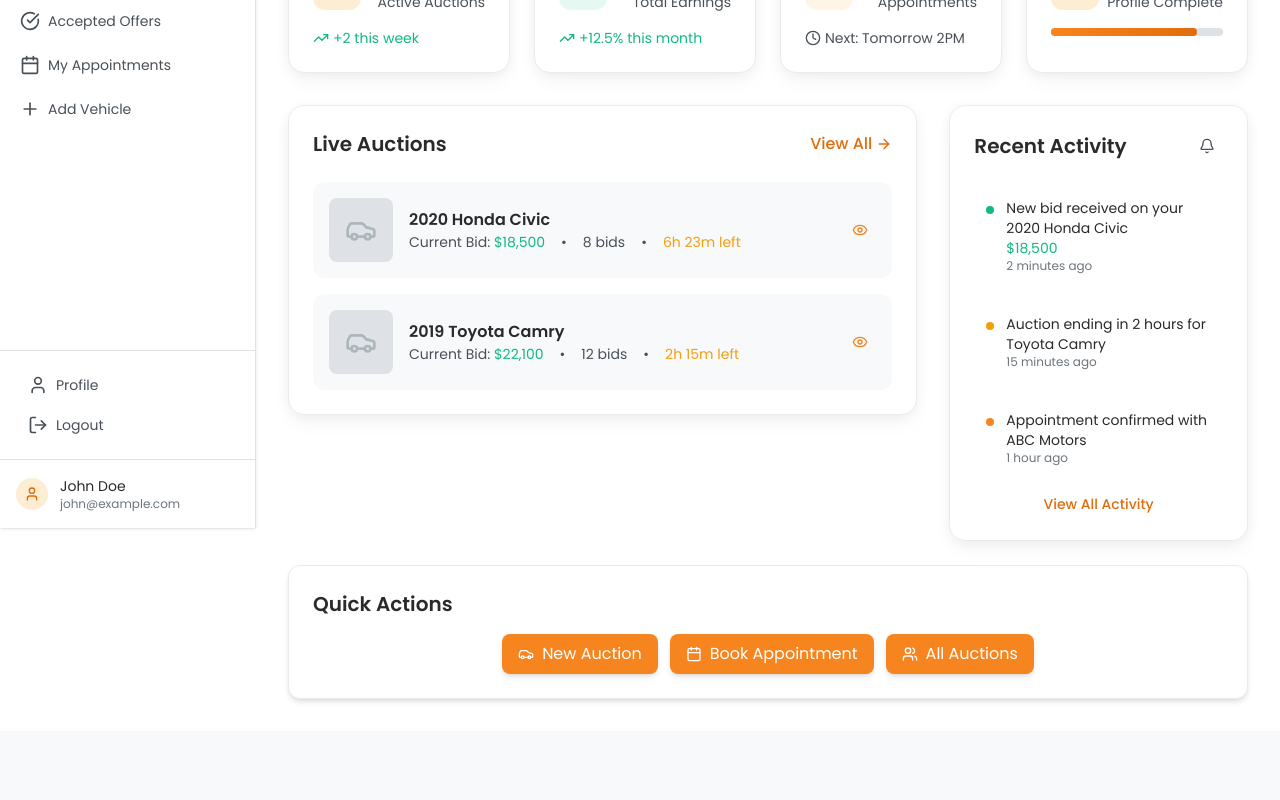
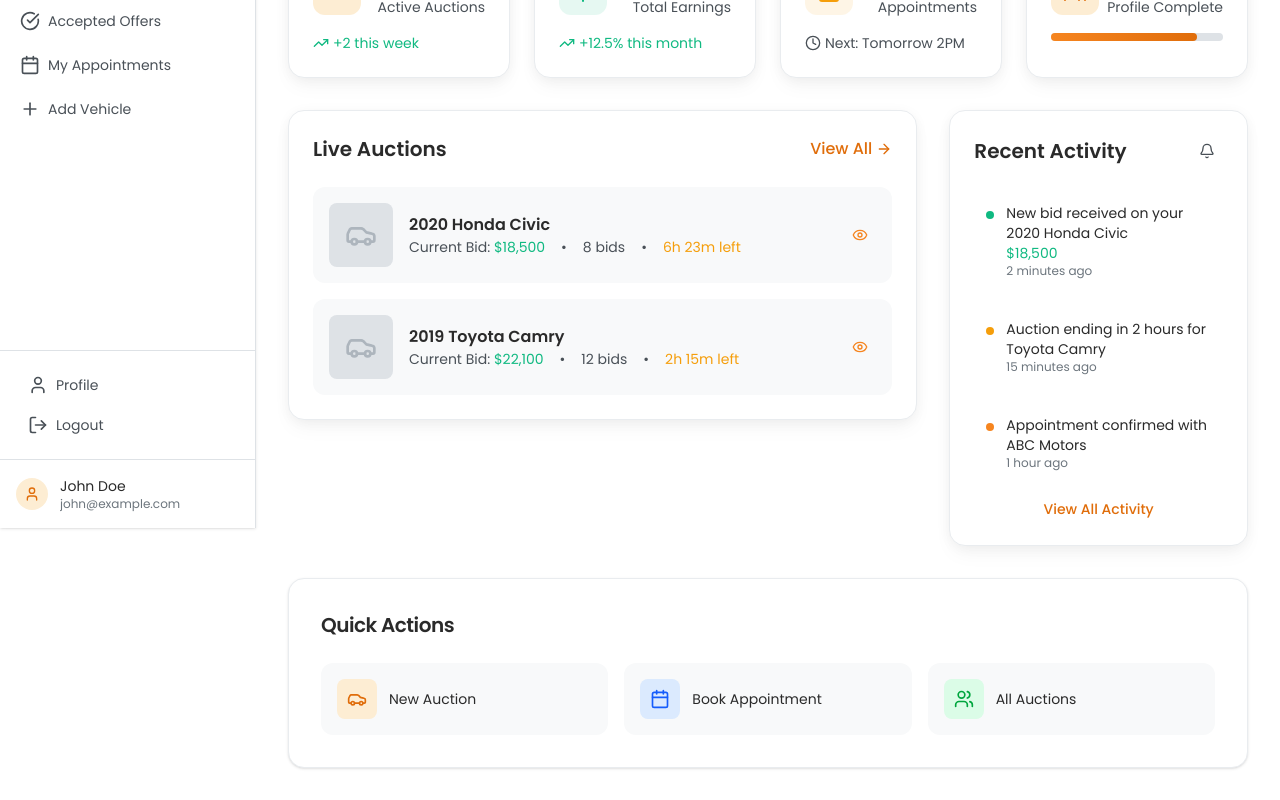
Before and after one commit to Ritesh-netzoptimize/amacar-revamped, a React (Vite) app: page /dashboard in a window 1280 px wide. Shown: the part 272-1072 px from the top of the page. Before the commit the page ends 1003 px from the top, so only its background shows below. Built offline with nearby package versions, Linux system fonts and the light colour scheme.

Commit message:
Fixed dashboard

```diff
--- a/src/Pages/Dashboard.jsx
+++ b/src/Pages/Dashboard.jsx
@@ -76,6 +76,15 @@ const Dashboard = () => {
       y: 0,
       transition: { duration: 0.5, ease: "easeOut" },
     },
+  };
+
+  const actionVariants = {
+    hover: {
+      scale: 1.05,
+      boxShadow: "0 8px 24px rgba(0, 0, 0, 0.1)",
+      transition: { duration: 0.3, ease: "easeOut" },
+    },
+    tap: { scale: 0.95, transition: { duration: 0.2 } },
   };
 
   return (
@@ -268,35 +277,46 @@ const Dashboard = () => {
           {/* Quick Actions */}
           <motion.div
             variants={itemVariants}
-            className="mt-6"
+            className="mt-8"
           >
-            <div className="card p-6 bg-white shadow-md rounded-xl">
-              <h2 className="text-xl font-bold text-neutral-800 mb-4">Quick Actions</h2>
-              <div className="flex flex-wrap justify-center gap-3">
-                <motion.button
-                  whileHover={{ scale: 1.1 }}
-                  whileTap={{ scale: 0.95 }}
-                  className="flex items-center justify-center space-x-2 px-4 py-2 rounded-lg bg-primary-500 text-white font-medium shadow-md hover:shadow-lg hover:bg-primary-600 transition-all duration-200"
+            <div className="card p-8 bg-white rounded-2xl shadow-sm">
+              <h2 className="text-xl font-semibold text-neutral-800 mb-6 tracking-tight">
+                Quick Actions
+              </h2>
+              <div className="grid grid-cols-1 sm:grid-cols-3 gap-4">
+                <motion.div
+                  variants={actionVariants}
+                  whileHover="hover"
+                  whileTap="tap"
+                  className="flex items-center space-x-3 p-4 bg-neutral-50 rounded-xl hover:bg-gradient-to-r hover:from-primary-50 hover:to-primary-100 cursor-pointer transition-all duration-300"
                 >
-                  <Car className="w-4 h-4" />
-                  <span>New Auction</span>
-                </motion.button>
-                <motion.button
-                  whileHover={{ scale: 1.1 }}
-                  whileTap={{ scale: 0.95 }}
-                  className="flex items-center justify-center space-x-2 px-4 py-2 rounded-lg bg-primary-500 text-white font-medium shadow-md hover:shadow-lg hover:bg-primary-600 transition-all duration-200"
+                  <div className="w-10 h-10 bg-primary-100 rounded-lg flex items-center justify-center">
+                    <Car className="w-5 h-5 text-primary-600" />
+                  </div>
+                  <span className="text-sm font-medium text-neutral-800">New Auction</span>
+                </motion.div>
+                <motion.div
+                  variants={actionVariants}
+                  whileHover="hover"
+                  whileTap="tap"
+                  className="flex items-center space-x-3 p-4 bg-neutral-50 rounded-xl hover:bg-gradient-to-r hover:from-blue-50 hover:to-blue-100 cursor-pointer transition-all duration-300"
                 >
-                  <Calendar className="w-4 h-4" />
-                  <span>Book Appointment</span>
-                </motion.button>
-                <motion.button
-                  whileHover={{ scale: 1.1 }}
-                  whileTap={{ scale: 0.95 }}
-                  className="flex items-center justify-center space-x-2 px-4 py-2 rounded-lg bg-primary-500 text-white font-medium shadow-md hover:shadow-lg hover:bg-primary-600 transition-all duration-200"
+                  <div className="w-10 h-10 bg-blue-100 rounded-lg flex items-center justify-center">
+                    <Calendar className="w-5 h-5 text-blue-600" />
+                  </div>
+                  <span className="text-sm font-medium text-neutral-800">Book Appointment</span>
+                </motion.div>
+                <motion.div
+                  variants={actionVariants}
+                  whileHover="hover"
+                  whileTap="tap"
+                  className="flex items-center space-x-3 p-4 bg-neutral-50 rounded-xl hover:bg-gradient-to-r hover:from-green-50 hover:to-green-100 cursor-pointer transition-all duration-300"
                 >
-                  <Users className="w-4 h-4" />
-                  <span>All Auctions</span>
-                </motion.button>
+                  <div className="w-10 h-10 bg-green-100 rounded-lg flex items-center justify-center">
+                    <Users className="w-5 h-5 text-green-600" />
+                  </div>
+                  <span className="text-sm font-medium text-neutral-800">All Auctions</span>
+                </motion.div>
               </div>
             </div>
           </motion.div>
--- a/src/components/Layout/DashboardLayout/DashboardLayout.jsx
+++ b/src/components/Layout/DashboardLayout/DashboardLayout.jsx
@@ -116,7 +116,7 @@ const DashboardLayout = ({ children }) => {
         } pt-16 lg:pt-0`}
       >
         {/* Desktop Header */}
-        <div className="hidden lg:block bg-white border-b border-neutral-200 shadow-md">
+        <div className="hidden h-20 lg:block bg-white border-b border-neutral-200 shadow-md">
           <div className="flex items-center justify-between px-6 py-4 bg-gradient-to-r from-white to-neutral-50">
             {/* Left Side: Search Bar */}
             <div className="flex items-center flex-1 max-w-lg">
--- a/src/components/Layout/Sidebar/Sidebar.jsx
+++ b/src/components/Layout/Sidebar/Sidebar.jsx
@@ -68,7 +68,7 @@ const Sidebar = ({ isCollapsed, onToggle }) => {
           {/* Toggle Button - Fixed position */}
           <button
             onClick={onToggle}
-            className={`absolute top-6 z-50 p-1.5 bg-white border border-neutral-200 rounded-full shadow-sm hover:bg-neutral-50 transition-all duration-200 focus:outline-none focus:ring-2 focus:ring-primary-200 ${
+            className={`cursor-pointer absolute top-16 z-50 p-1.5 bg-white border border-neutral-200 rounded-sm  shadow-sm hover:bg-neutral-50 transition-all duration-200 focus:outline-none focus:ring-2 focus:ring-primary-200 ${
               isCollapsed ? 'right-[-12px]' : 'right-3'
             }`}
           >
```
